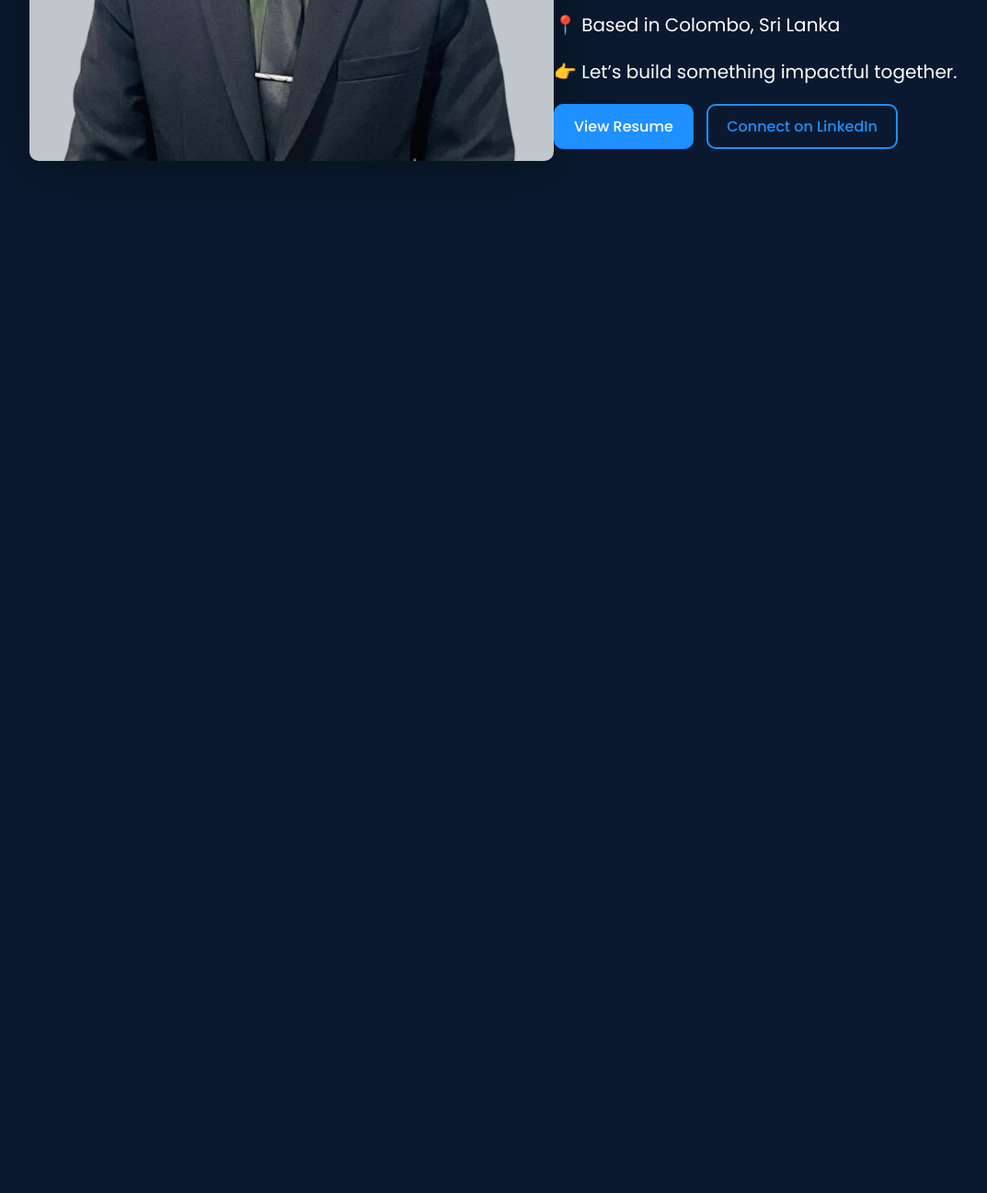
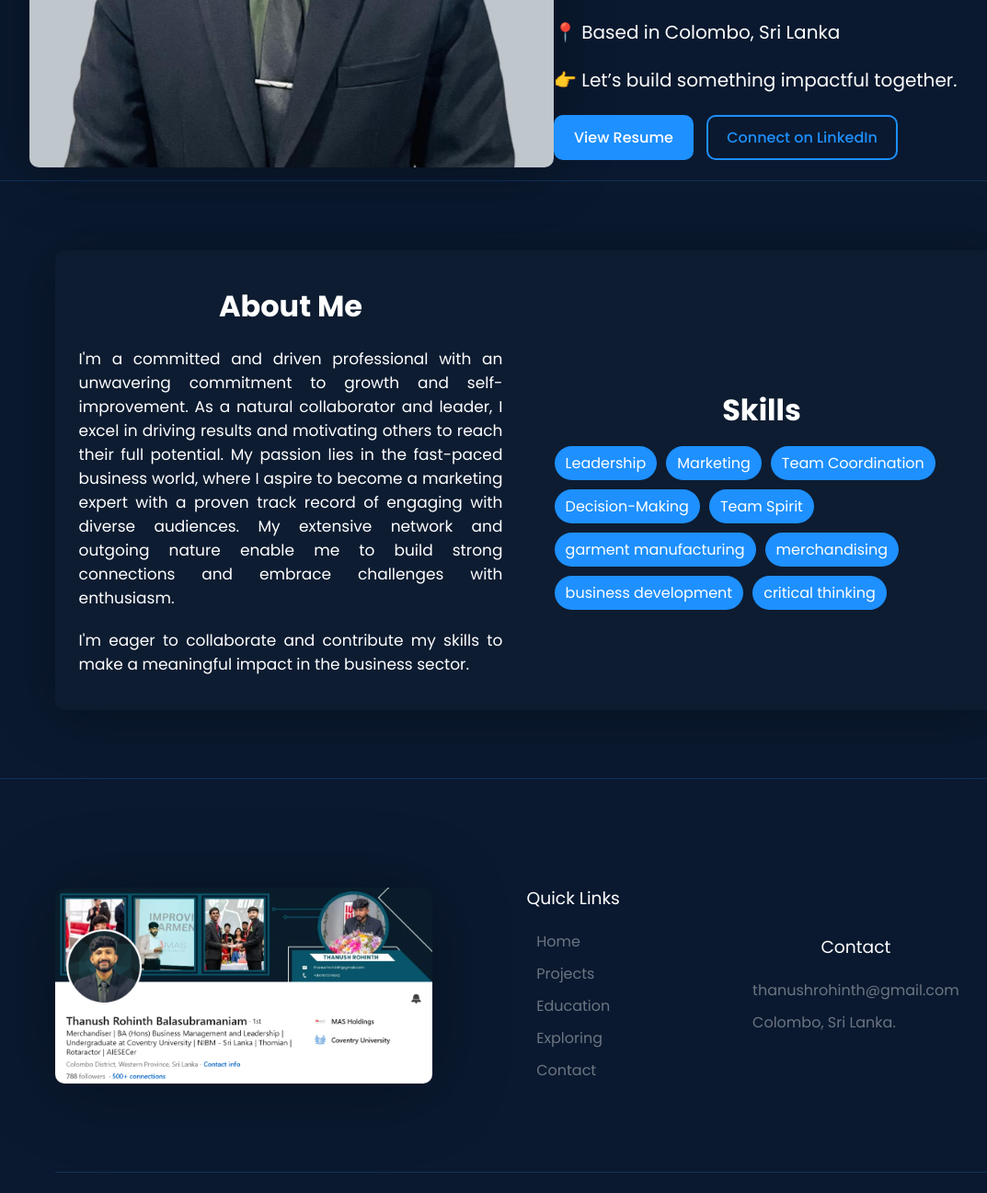
Before and after one commit to Shaan-MW/Rohinth-Portfolio, a plain HTML site: page html/index.html in a window 1280 px wide. Shown: the part 513-1810 px from the top of the page at 92% size, without its empty margins (68-1141 px from the left). Before the commit the page ends 800 px from the top, so only its background shows below. Drawn offline with Linux system fonts and the light colour scheme.

Commit message:
Homepage design completed 90%

```diff
--- a/css/main-style.css
+++ b/css/main-style.css
@@ -34,6 +34,10 @@
 
 body{
     background-color: #0A192F;
+    height: 100vh;
+    width: 100vw;
+    overflow-x: hidden;
+
 }
 
 .header{
@@ -70,9 +74,11 @@ body{
 /*Hero Section Styling*/
 .hero-section{
     width: 100vw;
-    height: 595px;
+    height: 610px;
     padding: 0 100px 0 100px;
     display: flex;
+    border-bottom: 1px solid rgba(30, 144, 255,.2);
+
 }
 .hero-section .profile-photo{
     height: 100%;
@@ -82,7 +88,7 @@ body{
     align-items: center;
 }
 
-img{
+.hero-section img{
     width: 570px;
     border-radius: 10px;
     box-shadow: rgba(0, 0, 0, 0.3) 0px 5px 65px;
@@ -143,3 +149,172 @@ img{
     background-color: #1E90FF;
     color: white;
 }
+
+.body-section{
+    width: 100%;
+    height: 650px;
+    display: flex;
+    justify-content: center;
+    align-items: center;
+    border-bottom: 1px solid rgba(30, 144, 255,.2);
+
+}
+
+.body-section .body-content{
+    background-color: rgba(255, 255, 255,.01);
+    width: 80%;
+    height: 500px;
+    border-radius: 10px;
+    box-shadow: rgba(0, 0, 0, 0.3) 0px 5px 65px;
+    display: flex;
+    align-items: center;
+    justify-content: space-around;
+
+}
+
+.body-section .body-content .about-me-section{
+    width: 45%;
+    height: 80%;
+    display: flex;
+    align-items: center;
+    justify-content: center;
+    flex-direction: column;
+    gap: 20px;
+
+}
+
+.body-section .body-content .about-me-section p{
+    text-align: justify;
+    font-size: 17px;
+}
+
+.body-section .body-content .skills-of-rotti{
+    width: 45%;
+    height: 40%;
+}
+
+.body-section .body-content .skills-of-rotti ul{
+    display: flex;
+    flex-wrap: wrap;
+}
+
+.body-section .body-content .skills-of-rotti h1{
+    text-align: center;
+    padding-bottom: 10px;
+
+}
+
+.body-section .body-content .skills-of-rotti ul li{
+    padding: 6px;
+    padding-left: 12px;
+    padding-right: 12px;
+    border-radius: 20px;
+    color: white;
+    background-color:#1E90FF;
+    margin: 5px;
+    transition:all .3s linear;
+    cursor: pointer;
+}
+
+.body-section .body-content .skills-of-rotti ul li:hover{
+    background-color: white;
+    color: #1E90FF;
+}
+
+
+/* footer section */
+
+.footer-section{
+    width:100%;
+    height: 450px;
+    display: flex;
+    justify-content: center;
+    align-items: center;
+}
+
+.footer-section .footer-content{
+    width: 80%;
+    height: 90%;
+    display: flex;
+    align-items: center;
+    justify-content: space-between;
+    border-bottom: 1px solid rgba(30, 144, 255,.2);
+}
+
+.footer-section .footer-content div{
+    height: 100%;
+    width: 30%;
+}
+
+.footer-section .footer-content .footer-about-me{
+    flex: 4;
+    display: flex;
+    justify-content: center;
+    align-items: center;
+}
+
+.footer-section .footer-content .footer-about-me img{
+    width: 100%;
+    border-radius: 10px;
+    box-shadow: rgba(0, 0, 0, 0.3) 0px 5px 85px;
+    transition: all .3s ease;
+}
+
+.footer-section .footer-content .footer-about-me img:hover{
+    transform: scale(1.15);
+}
+
+
+.footer-section .footer-content .footer-quick-links{
+    flex: 3;
+    display: flex;
+    justify-content: center;
+    align-items: center;
+    flex-direction: column;
+}
+
+.footer-section .footer-content .footer-quick-links h3{
+    padding-bottom: 15px;
+    font-weight: 400;
+}
+
+.footer-section .footer-content .footer-quick-links li a{
+    color: rgba(255, 255, 255, 0.4);
+    transition: all .3s ease;
+}
+
+.footer-section .footer-content .footer-quick-links li a:hover{
+    color: #1E90FF;
+}
+
+.footer-section .footer-content .footer-quick-links li{
+    padding: 5px;
+}
+
+.footer-section .footer-content .footer-contact-links{
+    flex: 3;
+    display: flex;
+    justify-content: center;
+    align-items: center;
+    flex-direction: column;
+
+}
+
+.footer-section .footer-content .footer-contact-links h3{
+    padding-bottom: 15px;
+    font-weight: 400;
+}
+
+.footer-section .footer-content .footer-contact-links li{
+    color: rgba(255, 255, 255, 0.4);
+    padding: 5px;
+}
+
+.footer-section .footer-content .footer-contact-links a{
+    color: rgba(255, 255, 255, 0.4);
+    transition: all .3s ease;
+}
+
+.footer-section .footer-content .footer-contact-links a:hover{
+    color: #1E90FF;
+}
--- a/html/index.html
+++ b/html/index.html
@@ -37,6 +37,57 @@
             </div>
         </div>
     </div>
+
+    <div class="body-section">
+        <div class="body-content">
+            <div class="about-me-section">
+                <h1>About Me</h1>
+                <p>I'm a committed and driven professional with an unwavering commitment to growth and self-improvement. As a natural collaborator and leader, I excel in driving results and motivating others to reach their full potential. My passion lies in the fast-paced business world, where I aspire to become a marketing expert with a proven track record of engaging with diverse audiences. My extensive network and outgoing nature enable me to build strong connections and embrace challenges with enthusiasm.</p>
+                <p>I'm eager to collaborate and contribute my skills to make a meaningful impact in the business sector.</p>
+            </div>
+            <div class="skills-of-rotti">
+                <h1>Skills</h1>
+                <ul>
+                    <li>Leadership</li>
+                    <li>Marketing</li>
+                    <li>Team Coordination</li>
+                    <li>Decision-Making</li>
+                    <li>Team Spirit</li>
+                    <li>garment manufacturing</li>
+                    <li>merchandising</li>
+                    <li>business development</li>
+                    <li>critical thinking</li>
+                </ul>
+            </div>
+        </div>
+    </div>
+
+    <div class="footer-section">
+        <div class="footer-content">
+            <div class="footer-about-me">
+                <img src="../photos/linkedInCover.png" alt="">
+            </div>
+            <div class="footer-quick-links">
+                <h3>Quick Links</h3>
+
+                <ul class="quick-links-span">
+                    <li class="Home-link"><a href="#">Home</a></li>
+                    <li class="Projects-links"><a href="#">Projects</a></li>
+                    <li class="Education-link"><a href="#">Education</a></li>
+                    <li class="Exploring-link"><a href="#">Exploring</a></li>
+                    <li class="contact-link"><a href="#">Contact</a></li>
+                </ul>
+            </div>
+            <div class="footer-contact-links">
+                <h3>Contact</h3>
+
+                <ul>
+                    <li><a href="#">thanushrohinth@gmail.com</a></li>
+                    <li>Colombo, Sri Lanka.</li>
+                </ul>
+            </div>
+        </div>
+    </div>
     <script src="../javaScript/script.js"></script>
 </body>
 </html>
```
Also changed, not shown: photos/cover.jpg (added), photos/coverDp.jpg (added), photos/facebook.png (added), photos/insta.png (added), photos/linkedInCover.png (added), photos/wup.png (added).
